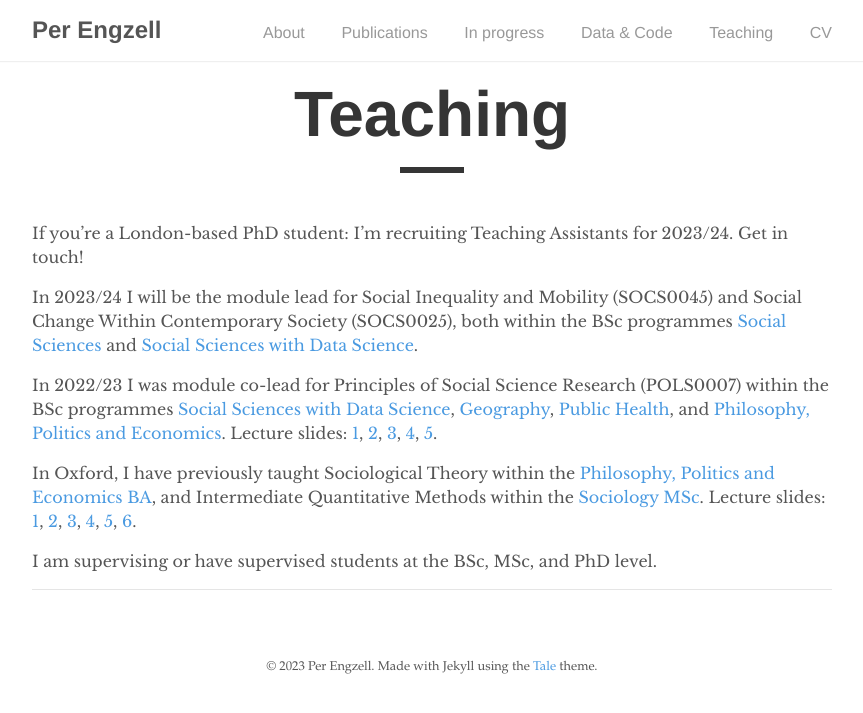
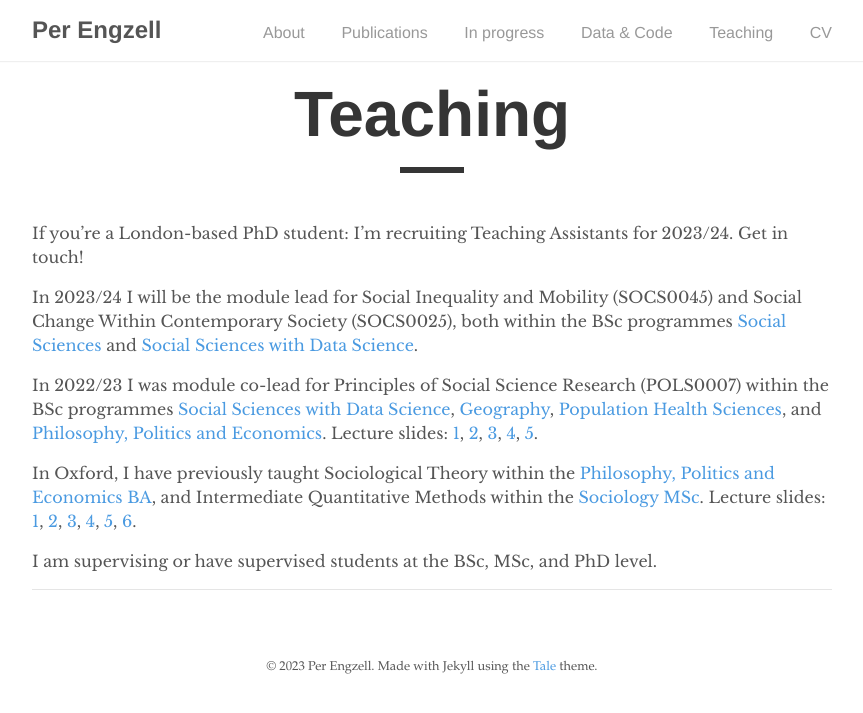
Before and after one commit to pengzell/pengzell.github.io, a Jekyll site: the page built from _pages/teaching.md, in a window 1280 px wide. Shown: the top 713 px of the page, without its empty margins (208-1071 px from the left). Built offline with Jekyll 4.4.1, drawn with Linux system fonts in a browser that asks for light colours.

Commit message:
Update teaching.md

```diff
--- a/_pages/teaching.md
+++ b/_pages/teaching.md
@@ -9,7 +9,7 @@
 
 In 2023/24 I will be the module lead for Social Inequality and Mobility (SOCS0045) and Social Change Within Contemporary Society (SOCS0025), both within the BSc programmes [Social Sciences](https://www.ucl.ac.uk/prospective-students/undergraduate/degrees/social-sciences-bsc) and [Social Sciences with Data Science](https://www.ucl.ac.uk/prospective-students/undergraduate/degrees/social-sciences-data-science-bsc).
 
-In 2022/23 I was module co-lead for Principles of Social Science Research (POLS0007) within the BSc programmes [Social Sciences with Data Science](https://www.ucl.ac.uk/prospective-students/undergraduate/degrees/social-sciences-data-science-bsc), [Geography](https://www.ucl.ac.uk/prospective-students/undergraduate/degrees/geography-bsc), [Public Health](https://www.ucl.ac.uk/prospective-students/undergraduate/degrees/geography-bsc), and [Philosophy, Politics and Economics](https://www.ucl.ac.uk/prospective-students/undergraduate/degrees/philosophy-politics-and-economics-bsc). Lecture slides: [1](https://github.com/pengzell/pengzell.github.io/blob/master/_content/POLS0007-1.pdf), [2](https://github.com/pengzell/pengzell.github.io/blob/master/_content/POLS0007-2.pdf), [3](https://github.com/pengzell/pengzell.github.io/blob/master/_content/POLS0007-3.pdf), [4](https://github.com/pengzell/pengzell.github.io/blob/master/_content/POLS0007-4.pdf), [5](https://github.com/pengzell/pengzell.github.io/blob/master/_content/POLS0007-5.pdf).
+In 2022/23 I was module co-lead for Principles of Social Science Research (POLS0007) within the BSc programmes [Social Sciences with Data Science](https://www.ucl.ac.uk/prospective-students/undergraduate/degrees/social-sciences-data-science-bsc), [Geography](https://www.ucl.ac.uk/prospective-students/undergraduate/degrees/geography-bsc), [Population Health Sciences](https://www.ucl.ac.uk/prospective-students/undergraduate/degrees/population-health-sciences-bsc), and [Philosophy, Politics and Economics](https://www.ucl.ac.uk/prospective-students/undergraduate/degrees/philosophy-politics-and-economics-bsc). Lecture slides: [1](https://github.com/pengzell/pengzell.github.io/blob/master/_content/POLS0007-1.pdf), [2](https://github.com/pengzell/pengzell.github.io/blob/master/_content/POLS0007-2.pdf), [3](https://github.com/pengzell/pengzell.github.io/blob/master/_content/POLS0007-3.pdf), [4](https://github.com/pengzell/pengzell.github.io/blob/master/_content/POLS0007-4.pdf), [5](https://github.com/pengzell/pengzell.github.io/blob/master/_content/POLS0007-5.pdf).
 
 In Oxford, I have previously taught Sociological Theory within the [Philosophy, Politics and Economics BA](https://www.ox.ac.uk/admissions/undergraduate/courses/course-listing/philosophy-politics-and-economics), and Intermediate Quantitative Methods within the [Sociology MSc](https://www.ox.ac.uk/admissions/graduate/courses/msc-sociology). Lecture slides: [1](https://github.com/pengzell/pengzell.github.io/blob/master/_content/IQM_Prelims.pdf), [2](https://github.com/pengzell/pengzell.github.io/blob/master/_content/IQM_Missing.pdf), [3](https://github.com/pengzell/pengzell.github.io/blob/master/_content/IQM_Errors.pdf), [4](https://github.com/pengzell/pengzell.github.io/blob/master/_content/IQM_IV.pdf), [5](https://github.com/pengzell/pengzell.github.io/blob/master/_content/IQM_Comparison.pdf), [6](https://github.com/pengzell/pengzell.github.io/blob/master/_content/IQM_Artefacts.pdf).
 
```
